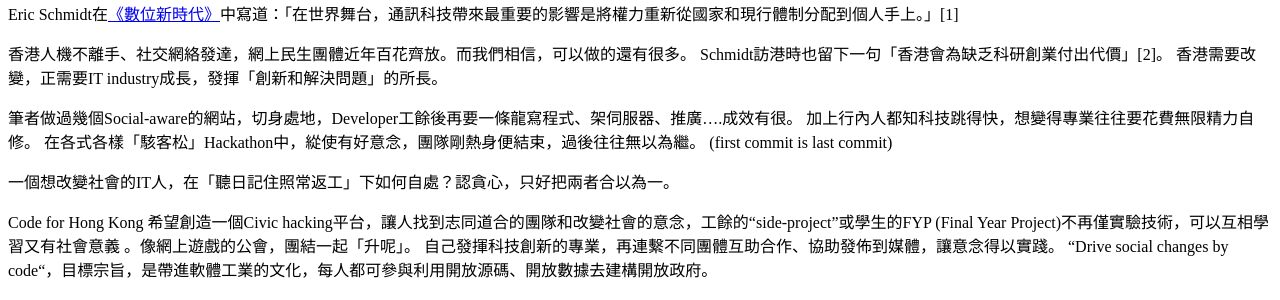
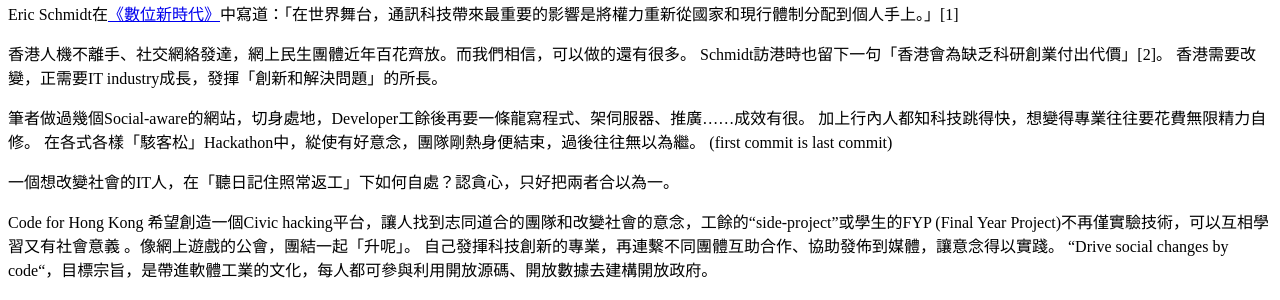
Before and after one commit to code4hk/code4hk.github.io, a Jekyll site: the page built from _posts/2014-06-16-code4hk-用程式改變香港.md, in a window 1280 px wide. Shown: the part 316-616 px from the top of the page. Built offline with Jekyll 4.4.1, drawn with Linux system fonts in a browser that asks for light colours; Markdown is read by kramdown in place of the engine named in the settings; comment, search, counter and statistics services are not loaded.

```diff
--- a/_posts/2014-06-16-code4hk-用程式改變香港.md
+++ b/_posts/2014-06-16-code4hk-用程式改變香港.md
@@ -20,7 +20,7 @@ Eric Schmidt在[《數位新時代》](http://www.amazon.com/gp/product/03079470
 香港人機不離手、社交網絡發達，網上民生團體近年百花齊放。而我們相信，可以做的還有很多。
 Schmidt訪港時也留下一句「香港會為缺乏科研創業付出代價」[2]。 香港需要改變，正需要IT industry成長，發揮「創新和解決問題」的所長。
 
-筆者做過幾個Social-aware的網站，切身處地，Developer工餘後再要一條龍寫程式、架伺服器、推廣....成效有很。
+筆者做過幾個Social-aware的網站，切身處地，Developer工餘後再要一條龍寫程式、架伺服器、推廣......成效有很。
 加上行內人都知科技跳得快，想變得專業往往要花費無限精力自修。
 在各式各樣「駭客松」Hackathon中，緃使有好意念，團隊剛熱身便結束，過後往往無以為繼。 (first commit is last commit)
 
```
